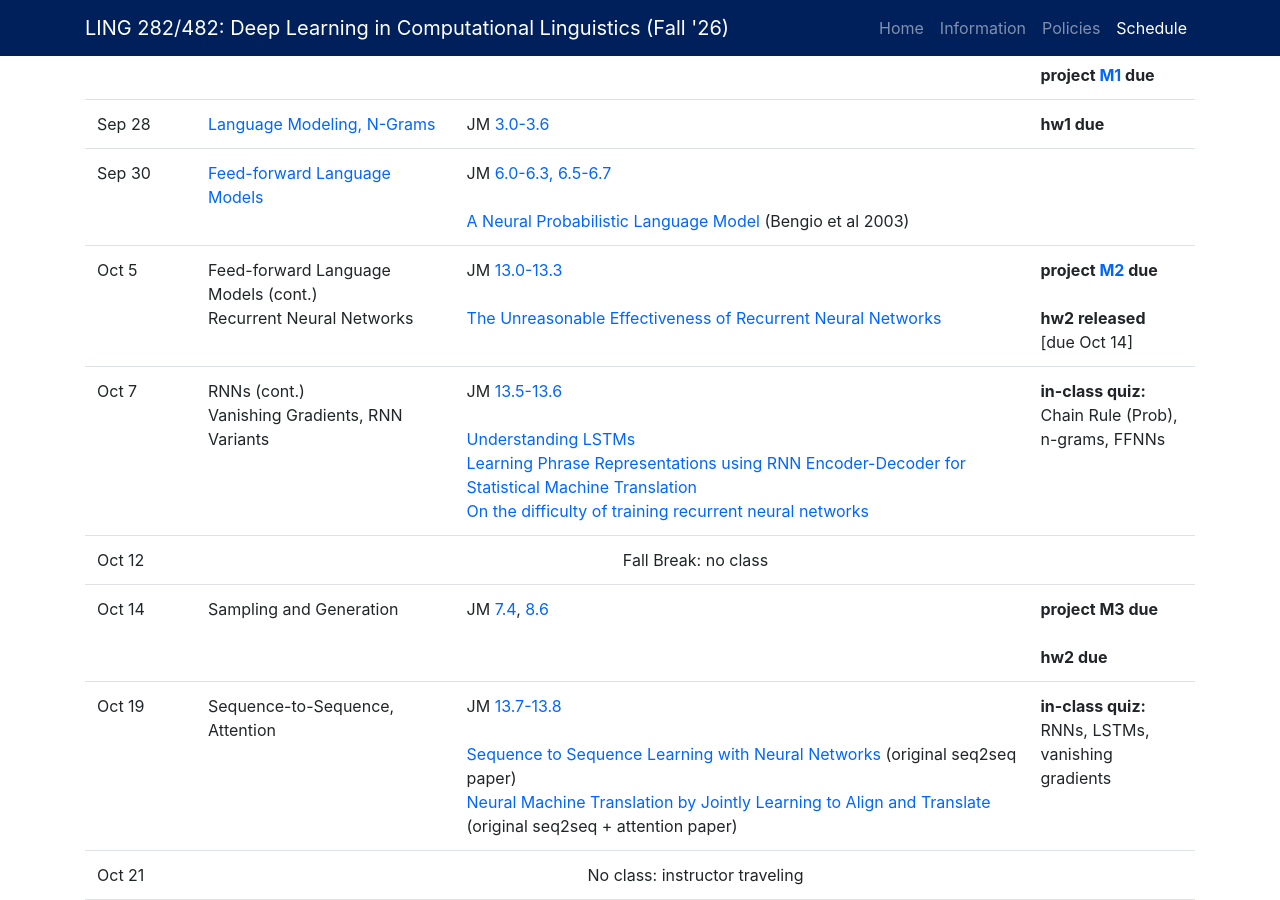
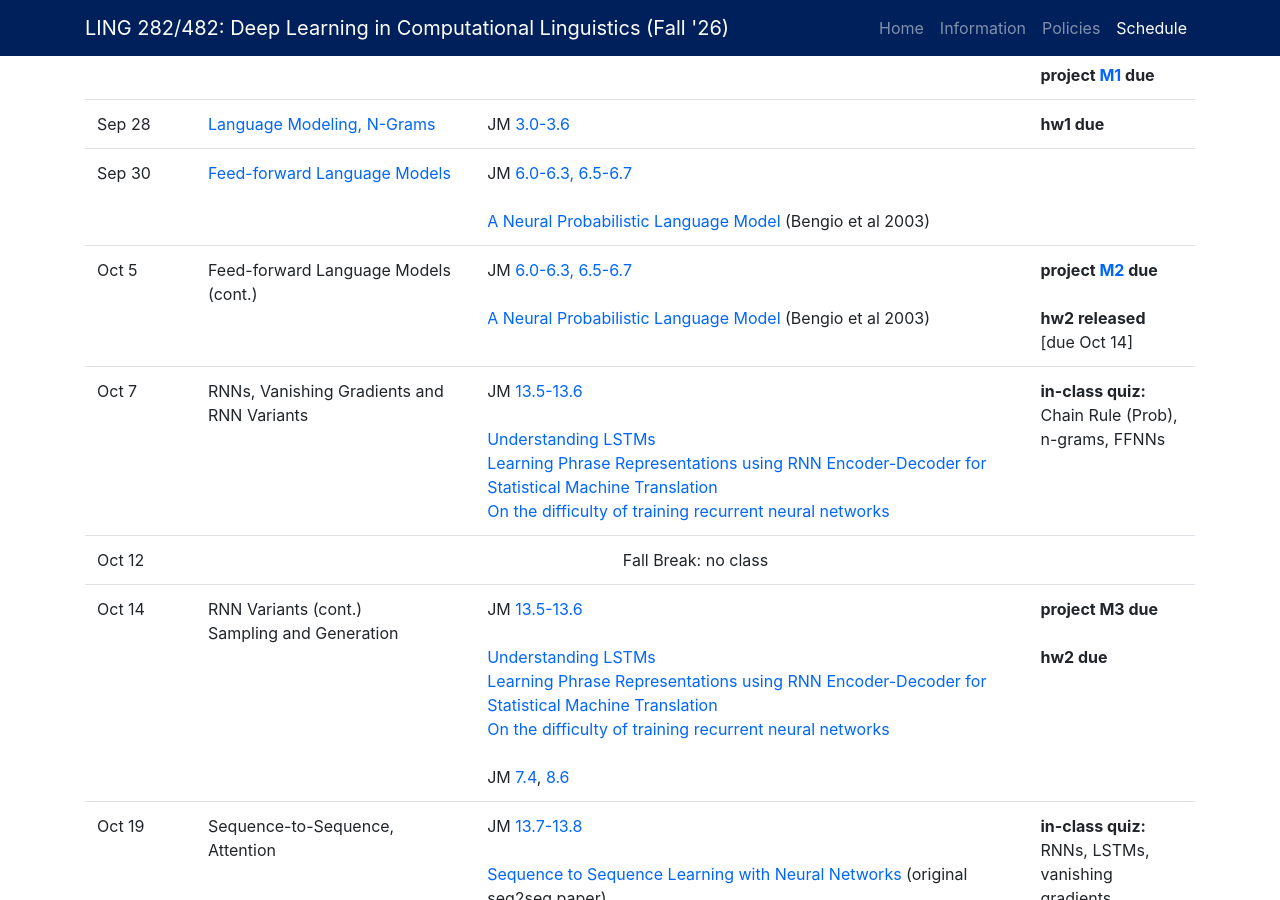
Before and after one commit to cmdowney88/cmdowney88.github.io, a Jekyll site: the page teaching/ling282/fall26/index.html, which Jekyll copies as it is, in a window 1280 px wide and 900 px high, scrolled down 3948 px. Built offline with Jekyll 4.4.1, drawn with Linux system fonts in a browser that asks for light colours.

Commit message:
ling282: reorganize Oct schedule with new topic sequence and aligned readings

```diff
--- a/teaching/ling282/fall26/index.html
+++ b/teaching/ling282/fall26/index.html
@@ -382,12 +382,11 @@
 								<td>Oct 5</td>
 								<td>
 									Feed-forward Language Models (cont.)
-									<br>Recurrent Neural Networks
 								</td>
 								<td>
-									JM <a href="https://web.stanford.edu/~jurafsky/slp3/13.pdf" target="_blank">13.0-13.3</a>
+									JM <a href="https://web.stanford.edu/~jurafsky/slp3/6.pdf" target="_blank">6.0-6.3, 6.5-6.7</a>
 									<br /><br />
-									<a href="http://karpathy.github.io/2015/05/21/rnn-effectiveness/" target="_blank">The Unreasonable Effectiveness of Recurrent Neural Networks</a>
+									<a href="http://www.jmlr.org/papers/volume3/bengio03a/bengio03a.pdf" target="_blank">A Neural Probabilistic Language Model</a> (Bengio et al 2003)
 								</td>
 								<td>
 									<strong>project <a href="project/m2/" target="_blank">M2</a> due</strong>
@@ -400,8 +399,7 @@
 							<tr>
 								<td>Oct 7</td>
 								<td>
-									RNNs (cont.)
-									<br>Vanishing Gradients, RNN Variants
+									RNNs, Vanishing Gradients and RNN Variants
 								</td>
 								<td>
 									JM <a href="https://web.stanford.edu/~jurafsky/slp3/13.pdf" target="_blank">13.5-13.6</a>
@@ -423,9 +421,18 @@
 							<tr>
 								<td>Oct 14</td>
 								<td>
-									Sampling and Generation
+									RNN Variants (cont.)
+									<br>Sampling and Generation
 								</td>
 								<td>
+									JM <a href="https://web.stanford.edu/~jurafsky/slp3/13.pdf" target="_blank">13.5-13.6</a>
+									<br /><br />
+									<a href="http://colah.github.io/posts/2015-08-Understanding-LSTMs/" target="_blank">Understanding LSTMs</a>
+									<br />
+									<a href="https://www.aclweb.org/anthology/D14-1179/" target="_blank">Learning Phrase Representations using RNN Encoder-Decoder for Statistical Machine Translation</a>
+									<br />
+									<a href="http://proceedings.mlr.press/v28/pascanu13.html" target="_blank">On the difficulty of training recurrent neural networks</a>
+									<br /><br />
 									JM <a href="https://web.stanford.edu/~jurafsky/slp3/7.pdf" target="_blank">7.4</a>, <a href="https://web.stanford.edu/~jurafsky/slp3/8.pdf" target="_blank">8.6</a>
 								</td>
 								<td>
```
